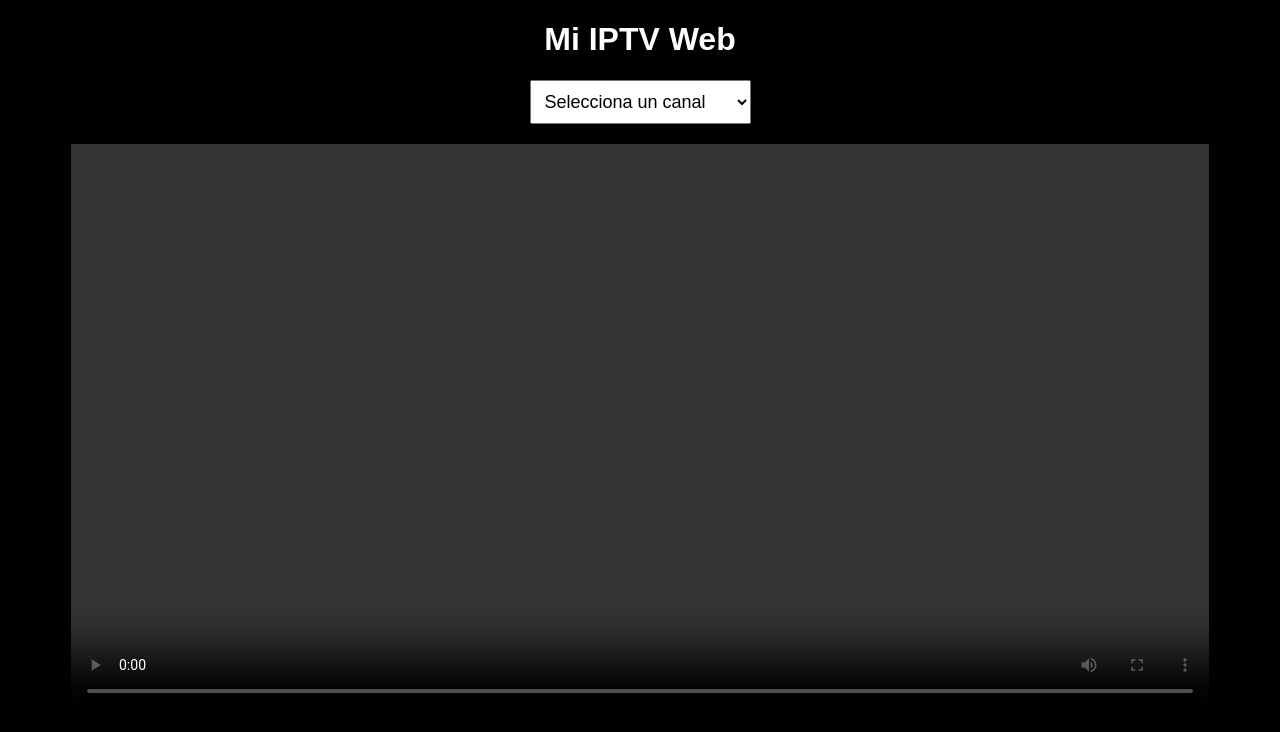
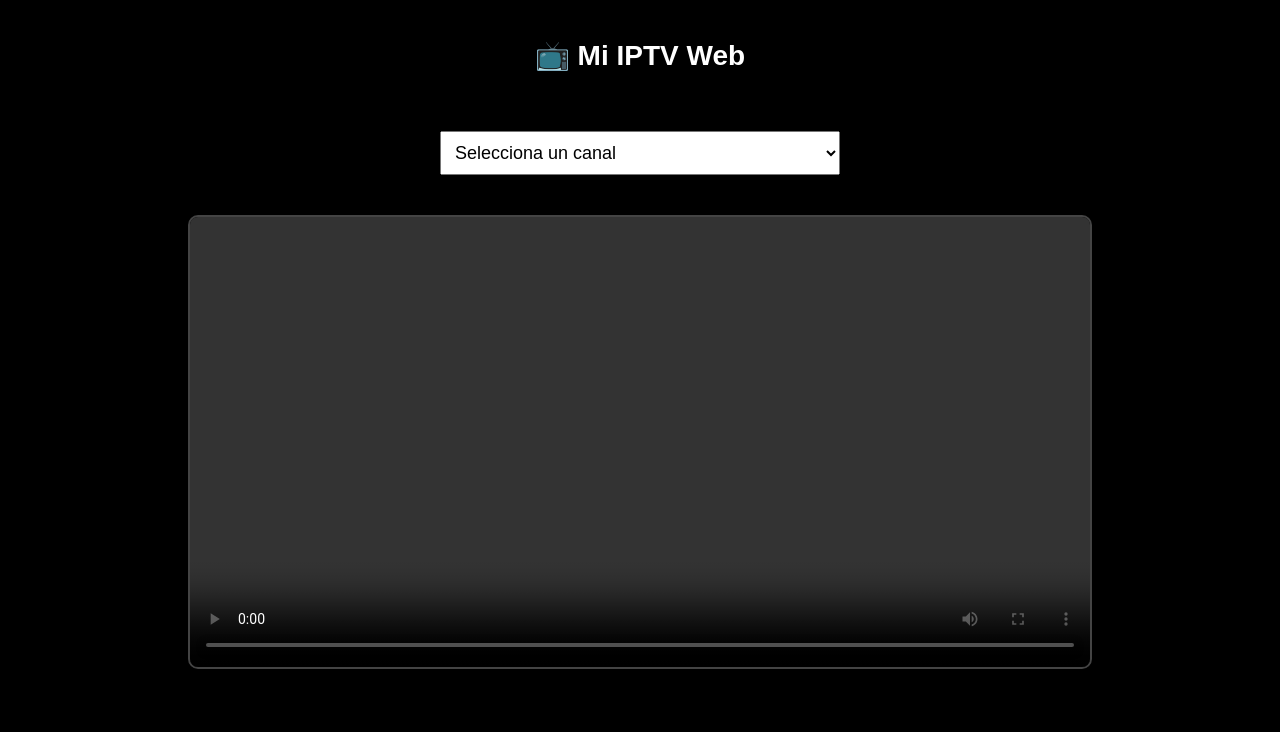
Before and after one commit to lalalalal03592/jajajx-aq3wrasa, a plain HTML site: page index.html in a window 1280 px wide. Drawn offline with nearby package versions, Linux system fonts and the light colour scheme.

Commit message:
Update index.html

```diff
--- a/index.html
+++ b/index.html
@@ -4,20 +4,21 @@
   <meta charset="UTF-8">
   <title>Mi IPTV Web</title>
   <style>
-        body { background: #000; color: #fff; font-family: sans-serif; text-align: center; }
-        video { width: 90%; height: auto; margin: 20px auto; display: block; }
-        select { padding: 10px; font-size: 18px; }
+    body { background: #000; color: #fff; font-family: Arial, sans-serif; text-align: center; margin: 0; padding: 0; }
+    h1 { padding: 20px; font-size: 28px; }
+    #channelSelector { padding: 10px; font-size: 18px; margin: 20px; width: 80%; max-width: 400px; }
+    video { width: 90%; max-width: 900px; height: auto; margin-top: 20px; border: 2px solid #444; border-radius: 10px; }
   </style>
 </head>
 <body>
 
-    <h1>Mi IPTV Web</h1>
+  <h1>📺 Mi IPTV Web</h1>
+
   <select id="channelSelector" onchange="changeChannel()">
     <option value="">Selecciona un canal</option>
     <option value="https://static.france24.com/live/F24_ES_LO_HLS/live_web.m3u8">France 24 Español</option>
     <option value="https://dwstream3-lh.akamaihd.net/i/dwstream3_live@124556/index_1_av-p.m3u8">Deutsche Welle Inglés</option>
     <option value="https://nasatv-lh.akamaihd.net/i/NASA_101@319270/master.m3u8">NASA TV</option>
-        <option value="https://live-hls-web-aja.getaj.net/AJA/index.m3u8">Al Jazeera English</option>
     <option value="https://rakuten-euronews-2-es.samsung.wurl.tv/playlist.m3u8">Euronews Español</option>
     <option value="https://rbmn-live.akamaized.net/hls/live/590964/Live_1/index.m3u8">Red Bull TV</option>
   </select>
@@ -29,6 +30,13 @@
     function changeChannel() {
       const video = document.getElementById('videoPlayer');
       const url = document.getElementById('channelSelector').value;
+
+      if (!url) {
+        video.pause();
+        video.src = "";
+        return;
+      }
+
       if (Hls.isSupported()) {
         const hls = new Hls();
         hls.loadSource(url);
@@ -41,6 +49,8 @@
         video.addEventListener('loadedmetadata', function () {
           video.play();
         });
+      } else {
+        alert("Tu navegador no soporta este canal.");
       }
     }
   </script>
```
Lines whose indentation alone changed are shown as unchanged.
